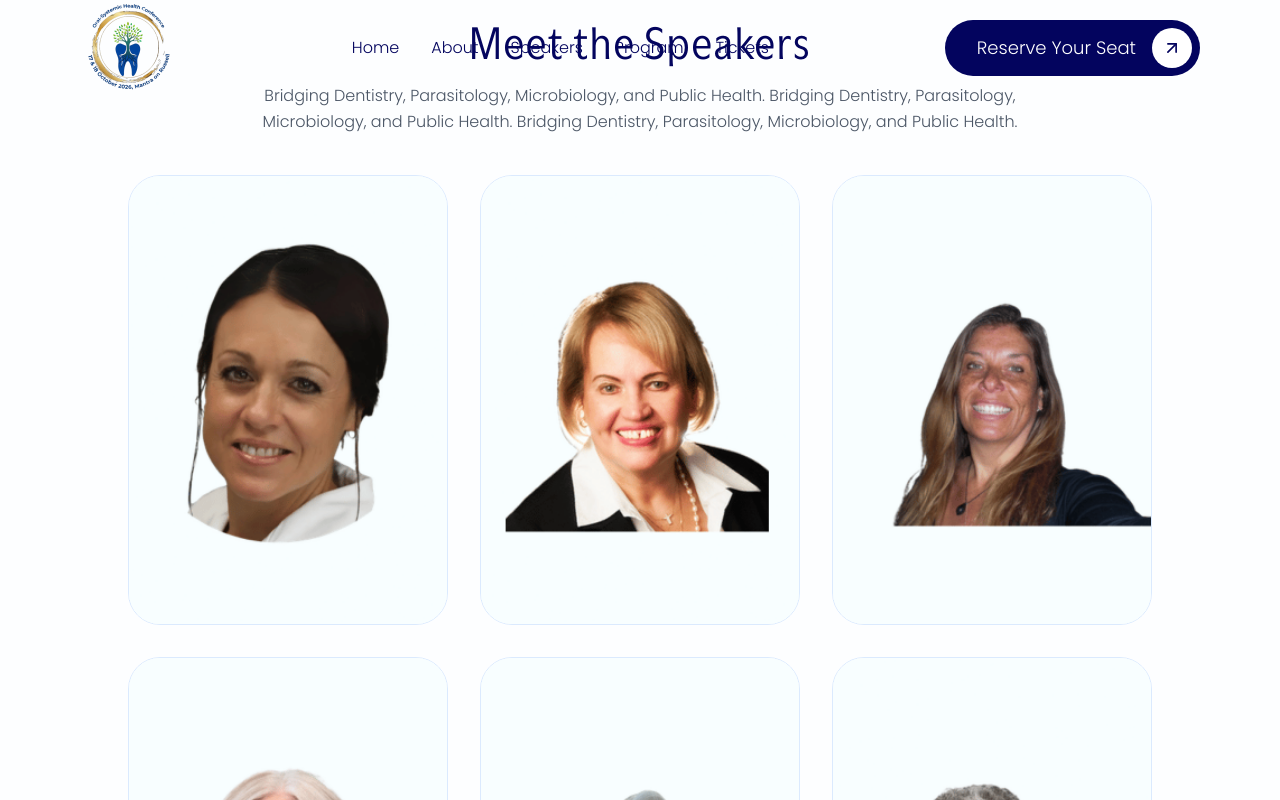
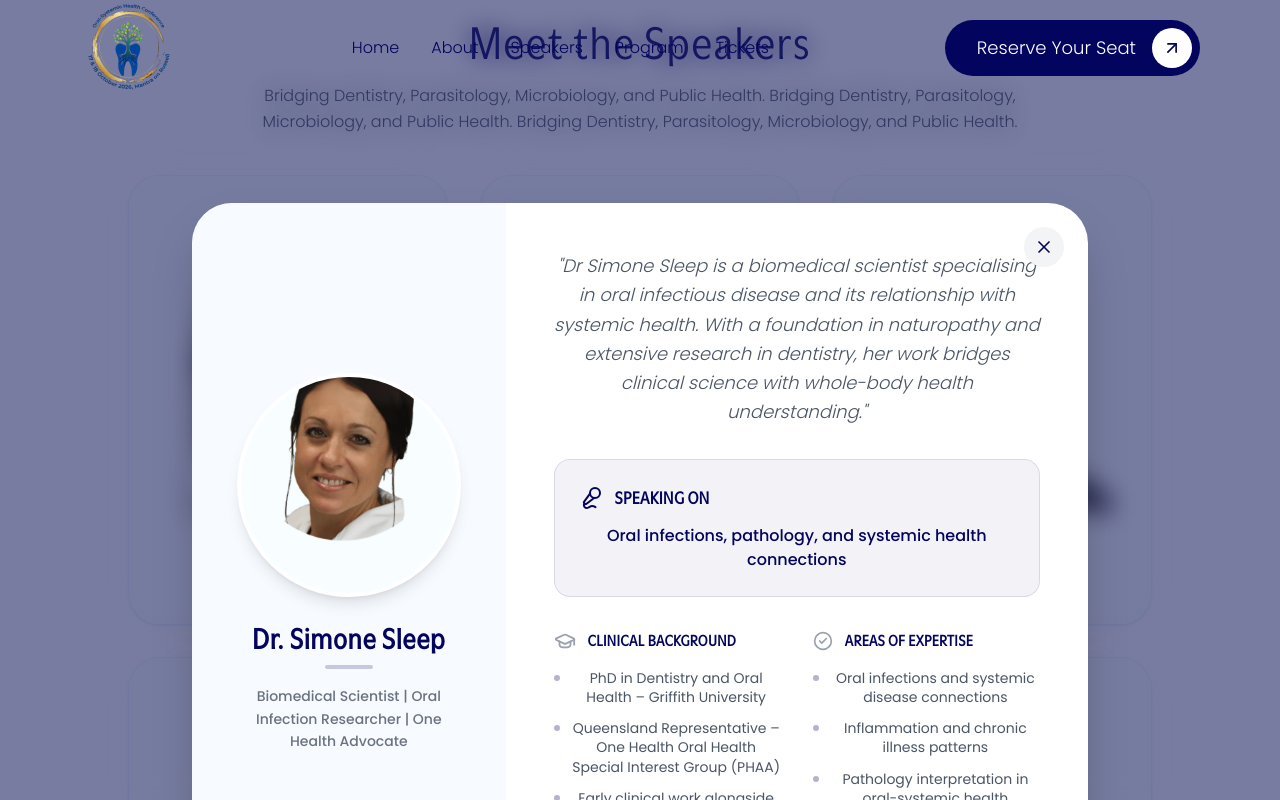
Before and after one commit to webasiWebApp/osc, a Next.js app: page / in a window 1280 px wide. Both pictures are taken after a click on the element 288 px from the left and 3070 px from the top of the page. Shown: the part 2670-3470 px from the top of the page. Built offline with nearby package versions, Linux system fonts and the light colour scheme.

Commit message:
feat: add interactive SpeakerCard component and SpeakerSec section for displaying event speakers

```diff
--- a/components/SpeakerCard.tsx
+++ b/components/SpeakerCard.tsx
@@ -1,21 +1,23 @@
 'use client';
 
 import React, { useState } from 'react';
-import { motion, Variants } from 'framer-motion';
+import { motion, Variants, AnimatePresence } from 'framer-motion';
 import Image from 'next/image';
-import { ArrowUpRight } from 'lucide-react';
-
-import CTAButton from "@/components/CTAButton";
+import { X, CheckCircle2, GraduationCap, Mic2 } from 'lucide-react';
 
 export interface SpeakerProps {
   name: string;
   roles: string;
   bio: string;
   imageSrc: string;
+  speakingOn?: string;
+  background?: string[];
+  expertise?: string[];
 }
 
 export default function SpeakerCard({ speaker }: { speaker: SpeakerProps }) {
   const [isHovered, setIsHovered] = useState(false);
+  const [isModalOpen, setIsModalOpen] = useState(false);
 
   // Framer Motion variants for the staggered content reveal
   const contentVariants: Variants = {
@@ -32,11 +34,31 @@ export default function SpeakerCard({ speaker }: { speaker: SpeakerProps }) {
     visible: { opacity: 1, transition: { duration: 0.4 } }
   };
 
+  const modalVariants: Variants = {
+    hidden: { opacity: 0, scale: 0.95, y: 20 },
+    visible: {
+      opacity: 1, scale: 1, y: 0,
+      transition: { type: 'spring', damping: 25, stiffness: 300 }
+    },
+    exit: {
+      opacity: 0, scale: 0.95, y: 20,
+      transition: { duration: 0.2 }
+    }
+  };
+
+  const overlayVariants: Variants = {
+    hidden: { opacity: 0 },
+    visible: { opacity: 1 },
+    exit: { opacity: 0 }
+  };
+
   return (
+    <>
       <div
-      className="relative w-full max-w-[320px] h-[450px] rounded-[2rem] border border-blue-100 bg-white overflow-hidden cursor-pointer"
+        className="relative w-full max-w-[320px] h-[450px] rounded-[2rem] border border-blue-100 bg-white overflow-hidden cursor-pointer group shadow-sm hover:shadow-xl transition-shadow duration-500"
         onMouseEnter={() => setIsHovered(true)}
         onMouseLeave={() => setIsHovered(false)}
+        onClick={() => setIsModalOpen(true)}
       >
         {/* Speaker Cutout Image */}
         <div className="absolute inset-0 pt-10 px-4">
@@ -44,7 +66,7 @@ export default function SpeakerCard({ speaker }: { speaker: SpeakerProps }) {
             src={speaker.imageSrc}
             alt={speaker.name}
             fill
-          className="object-cover object-bottom"
+            className="object-cover object-bottom transition-transform duration-700 group-hover:scale-105"
             sizes="(max-width: 768px) 100vw, 320px"
           />
         </div>
@@ -54,40 +76,171 @@ export default function SpeakerCard({ speaker }: { speaker: SpeakerProps }) {
           variants={gradientVariants}
           initial="hidden"
           animate={isHovered ? "visible" : "hidden"}
-        className="absolute inset-0 bg-gradient-to-t from-[#202561] via-[#6573A6]/90 to-transparent"
+          className="absolute inset-0 bg-gradient-to-t from-[#202561] via-[#202561]/80 to-transparent"
         />
 
         {/* Content Container */}
         <div className="absolute inset-0 flex flex-col justify-end p-6">
 
           {/* Hover State: Text Content */}
+          <div className="mb-4 text-left w-full overflow-hidden">
             <motion.div
               variants={contentVariants}
               initial="hidden"
               animate={isHovered ? "visible" : "hidden"}
-          className="mb-4 text-left w-full"
             >
-          <h3 className="text-3xl font-semibold text-primary mb-1 tracking-tight">
+              <h3 className="text-2xl font-bold text-white mb-1 tracking-tight">
                 {speaker.name}
               </h3>
-          <p className="text-sm font-light text-white/90 mb-3">
+              <p className="text-[11px] uppercase tracking-wider font-medium text-white/80 mb-3 leading-tight">
                 {speaker.roles}
               </p>
-          <p className="text-[10px] font-light text-white leading-relaxed">
+              <p className="text-[12px] font-light text-white/90 leading-relaxed line-clamp-4">
                 {speaker.bio}
               </p>
-        </motion.div>
 
-        {/* Floating "More About" Button */}
-        {/* It stays at the bottom right, but changes background slightly on hover to match the images */}
-        {/* <div className=" flex justify-end w-full">
-          <CTAButton
-            btnText="More About"
-            className="scale-90 origin-right transition-transform"
-          />
-        </div> */}
-
+              {/* More Button inside Hover State */}
+              <motion.div
+                initial={{ opacity: 0, y: 10 }}
+                animate={isHovered ? { opacity: 1, y: 0 } : { opacity: 0, y: 10 }}
+                transition={{ delay: 0.2 }}
+                className="mt-4"
+              >
+                <div className="inline-flex items-center gap-2 px-5 py-2 rounded-full bg-white text-primary text-xs font-semibold hover:bg-blue-50 transition-colors">
+                  More About
+                  <div className="w-5 h-5 rounded-full bg-primary text-white flex items-center justify-center">
+                    <span className="text-[10px]">+</span>
                   </div>
                 </div>
+              </motion.div>
+            </motion.div>
+          </div>
+        </div>
+      </div>
+
+      {/* Detail Modal */}
+      <AnimatePresence>
+        {isModalOpen && (
+          <div className="fixed inset-0 z-50 flex items-center justify-center p-4 md:p-6 lg:p-8">
+            <motion.div
+              variants={overlayVariants}
+              initial="hidden"
+              animate="visible"
+              exit="hidden"
+              className="absolute inset-0 bg-[#202561]/60 backdrop-blur-md"
+              onClick={() => setIsModalOpen(false)}
+            />
+
+            <motion.div
+              variants={modalVariants}
+              initial="hidden"
+              animate="visible"
+              exit="hidden"
+              className="relative w-full max-w-4xl max-h-[90vh] bg-white rounded-[2.5rem] shadow-2xl overflow-hidden flex flex-col md:flex-row"
+            >
+              {/* Close Button */}
+              <button
+                onClick={() => setIsModalOpen(false)}
+                className="absolute top-6 right-6 z-10 w-10 h-10 rounded-full bg-gray-100 hover:bg-gray-200 flex items-center justify-center transition-colors text-primary"
+              >
+                <X size={20} />
+              </button>
+
+              {/* Left Column: Image & Basic Info */}
+              <div className="w-full md:w-[35%] bg-blue-50/50 p-8 flex flex-col items-center justify-center text-center">
+                <div className="relative w-48 h-48 md:w-56 md:h-56 rounded-full overflow-hidden bg-white border-4 border-white shadow-lg mb-6">
+                  <Image
+                    src={speaker.imageSrc}
+                    alt={speaker.name}
+                    fill
+                    className="object-cover object-bottom"
+                  />
+                </div>
+                <h2 className="text-2xl md:text-3xl font-bold text-primary mb-2 line-tight">
+                  {speaker.name}
+                </h2>
+                <div className="h-1 w-12 bg-primary/20 rounded-full mb-4" />
+                <p className="text-sm font-medium text-gray-500 leading-relaxed px-4">
+                  {speaker.roles}
+                </p>
+              </div>
+
+              {/* Right Column: Detailed Content */}
+              <div className="w-full md:w-[65%] p-8 md:p-12 overflow-y-auto custom-scrollbar">
+                <div className="space-y-8">
+                  {/* Bio */}
+                  <section>
+                    <p className="text-lg text-gray-600 font-light leading-relaxed mb-6 italic">
+                      "{speaker.bio}"
+                    </p>
+                  </section>
+
+                  {/* Speaking On */}
+                  {speaker.speakingOn && (
+                    <section className="bg-primary/5 p-6 rounded-2xl border border-primary/10">
+                      <div className="flex items-center gap-3 mb-3 text-primary">
+                        <Mic2 size={24} />
+                        <h4 className="font-bold text-lg uppercase tracking-tight">Speaking On</h4>
+                      </div>
+                      <p className="text-primary font-medium">
+                        {speaker.speakingOn}
+                      </p>
+                    </section>
+                  ) || (
+                    <section className="bg-primary/5 p-6 rounded-2xl border border-primary/10">
+                       <div className="flex items-center gap-3 mb-3 text-primary">
+                        <Mic2 size={24} />
+                        <h4 className="font-bold text-lg uppercase tracking-tight">Speaking On</h4>
+                      </div>
+                      <p className="text-primary font-medium">
+                        The Oral-Systemic Connection
+                      </p>
+                    </section>
+                  )}
+
+                  <div className="grid grid-cols-1 md:grid-cols-2 gap-8">
+                    {/* Clinical & Research Background */}
+                    <section>
+                      <div className="flex items-center gap-3 mb-4 text-primary">
+                        <GraduationCap size={22} className="text-gray-400" />
+                        <h4 className="font-bold text-base uppercase tracking-wider">Clinical Background</h4>
+                      </div>
+                      <ul className="space-y-3">
+                        {speaker.background ? speaker.background.map((item, idx) => (
+                          <li key={idx} className="flex items-start gap-3 text-sm text-gray-600 leading-snug">
+                            <div className="w-1.5 h-1.5 rounded-full bg-primary/30 mt-1.5 flex-shrink-0" />
+                            {item}
+                          </li>
+                        )) : (
+                          <li className="text-sm text-gray-400 italic">Information pending...</li>
+                        )}
+                      </ul>
+                    </section>
+
+                    {/* Areas of Expertise */}
+                    <section>
+                      <div className="flex items-center gap-3 mb-4 text-primary">
+                        <CheckCircle2 size={20} className="text-gray-400" />
+                        <h4 className="font-bold text-base uppercase tracking-wider">Areas of Expertise</h4>
+                      </div>
+                      <ul className="space-y-3">
+                        {speaker.expertise ? speaker.expertise.map((item, idx) => (
+                          <li key={idx} className="flex items-start gap-3 text-sm text-gray-600 leading-snug">
+                            <div className="w-1.5 h-1.5 rounded-full bg-primary/30 mt-1.5 flex-shrink-0" />
+                            {item}
+                          </li>
+                        )) : (
+                          <li className="text-sm text-gray-400 italic">Information pending...</li>
+                        )}
+                      </ul>
+                    </section>
+                  </div>
+                </div>
+              </div>
+            </motion.div>
+          </div>
+        )}
+      </AnimatePresence>
+    </>
   );
 }
--- a/components/speakerSec.tsx
+++ b/components/speakerSec.tsx
@@ -14,37 +14,88 @@ export default function SpeakerSec() {
       roles: "Biomedical Scientist | Oral Infection Researcher | One Health Advocate",
       bio: "Dr Simone Sleep is a biomedical scientist specialising in oral infectious disease and its relationship with systemic health. With a foundation in naturopathy and extensive research in dentistry, her work bridges clinical science with whole-body health understanding.",
       imageSrc: "/team/1.png",
+      speakingOn: "Oral infections, pathology, and systemic health connections",
+      background: [
+        "PhD in Dentistry and Oral Health – Griffith University",
+        "Queensland Representative – One Health Oral Health Special Interest Group (PHAA)",
+        "Early clinical work alongside biological dentists",
+        "Focus on integrating oral health into broader medical frameworks"
+      ],
+      expertise: [
+        "Oral infections and systemic disease connections",
+        "Inflammation and chronic illness patterns",
+        "Pathology interpretation in oral-systemic health",
+        "Translating research into clinical application"
+      ]
     },
     {
-      name: "Dr Blanche D Grube",
-      roles: "Biological Dentist | Integrative Medicine Practitioner | Educator",
-      bio: "Dr Blanche D Grube is an internationally recognised biological dentist with over 40 years of clinical experience. Mentored by the late Dr Hal Huggins, she co-developed the Huggins–Grube Protocol, centred on Full Dental Revision, a comprehensive approach that restores the mouth using biocompatibility testing, advanced technology, and holistic principles to support whole-body health. ",
-      imageSrc: "/team/2.png",
-    },
-    {
-      name: "Anita Vazquez Tibau",
-      roles: "Advocate | Author | Researcher",
-      bio: "Anita Vazquez Tibau is an internationally recognised advocate, author, and researcher dedicated to eliminating toxic mercury, with a strong focus on achieving a global ban on dental amalgam. For over 25 years, she has led international advocacy efforts, contributed to peer-reviewed research, and delivered keynote presentations across Latin America, ensuring underserved regions are represented in global health and environmental policy.",
-      imageSrc: "/team/3.png",
-    },
-    {
-      name: "Susan Rusalen",
-      roles: "Dental Hygienist | Oral Microbiome Educator | Clinical Consultant",
-      bio: "Susan Rusalen is an internationally recognised dental hygienist, educator, and consultant who has spent nearly four decades transforming dentistry through prevention, microbiome science, and hygiene-led patient care and oral microbiome educator with a strong focus on preventive care and microbial balance. Her work supports both patients and practitioners in understanding the role of the oral microbiome in long-term health.",
-      imageSrc: "/team/4.png",
-    },
-    {
-      // This is the 5th "extra" bio the client mentioned in the chat
       name: "Dr Andrew Taylor",
       roles: "Biological Dentist | 32 Years Experience in Mercury-Free Dentistry",
       bio: "Dr Andrew Taylor is a biological dentist with over three decades of experience in mercury-free dentistry and its impact on whole-body health. His work focuses on reducing toxic load and restoring oral environments to support long-term systemic wellbeing.",
       imageSrc: "/team/5.png",
+      speakingOn: "Mercury toxicity, safe amalgam removal, and the role of dental health in systemic conditions",
+      background: [
+        "32+ years in biological dentistry",
+        "Trained in the Huggins Protocol for safe mercury removal",
+        "Experience in addressing root canal complications and chronic oral infections",
+        "Focus on integrating dental care with systemic health outcomes"
+      ],
+      expertise: [
+        "Mercury toxicity and amalgam removal",
+        "Oral infections and their systemic impact",
+        "Biological dentistry principles",
+        "Detoxification support in dental care"
+      ]
     },
     {
       name: "Dr Eric Davis",
       roles: "Biological Dentist | Oral Medicine & Clinical Nutrition",
       bio: "Dr Eric Davis is a biological dentist with a strong focus on oral medicine and clinical nutrition. His work integrates dental health with broader physiological systems, supporting a more complete understanding of chronic health conditions.",
       imageSrc: "/team/6.png",
+      speakingOn: "Oral infections, toxicity, and the role of dentistry in systemic health",
+      background: [
+        "Extensive experience in oral medicine and integrative dentistry",
+        "Background in clinical nutrition and systemic health",
+        "Focus on identifying underlying contributors to chronic disease",
+        "Experience working across multidisciplinary health frameworks"
+      ],
+      expertise: [
+        "Oral-systemic health connections",
+        "Nutritional influences on dental and systemic health",
+        "Chronic disease patterns linked to oral conditions",
+        "Functional and integrative dental approaches"
+      ]
+    },
+    {
+      name: "Susan Rusalen",
+      roles: "Dental Hygienist | Oral Microbiome Educator | Clinical Consultant",
+      bio: "Susan Rusalen is an internationally recognised dental hygienist, educator, and consultant who has spent nearly four decades transforming dentistry through prevention, microbiome science, and hygiene-led patient care.",
+      imageSrc: "/team/4.png",
+      speakingOn: "The oral microbiome and its role in inflammation and systemic health",
+      background: [
+        "Experienced dental hygienist and clinical consultant",
+        "Focus on oral microbiome and preventative strategies",
+        "Works with patients to improve long-term oral health outcomes",
+        "Educates practitioners on microbial balance and clinical application"
+      ],
+      expertise: [
+        "Oral microbiome and bacterial balance",
+        "Preventative dental care",
+        "Gum health and inflammation",
+        "Patient education and clinical support strategies"
+      ]
+    },
+    {
+      name: "Dr Blanche D Grube",
+      roles: "Biological Dentist | Integrative Medicine Practitioner | Educator",
+      bio: "Dr Blanche D Grube is an internationally recognised biological dentist with over 40 years of clinical experience. Mentored by the late Dr Hal Huggins, she co-developed the Huggins–Grube Protocol.",
+      imageSrc: "/team/2.png",
+    },
+    {
+      name: "Anita Vazquez Tibau",
+      roles: "Advocate | Author | Researcher",
+      bio: "Anita Vazquez Tibau is an internationally recognised advocate, author, and researcher dedicated to eliminating toxic mercury, with a strong focus on achieving a global ban on dental amalgam.",
+      imageSrc: "/team/3.png",
     }
   ];
 
```
Lines whose indentation alone changed are shown as unchanged.
